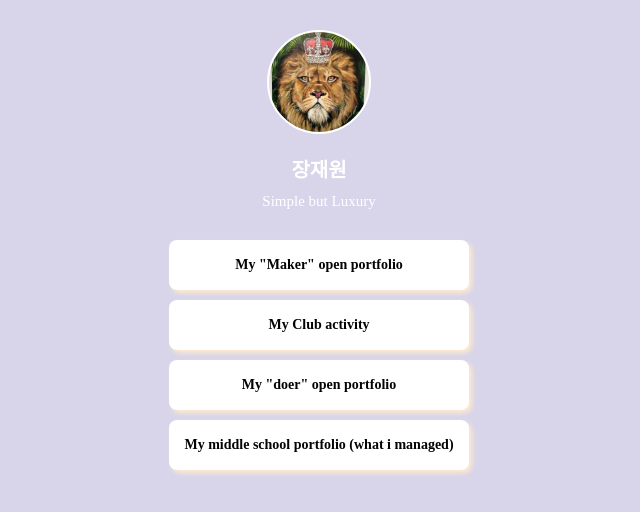
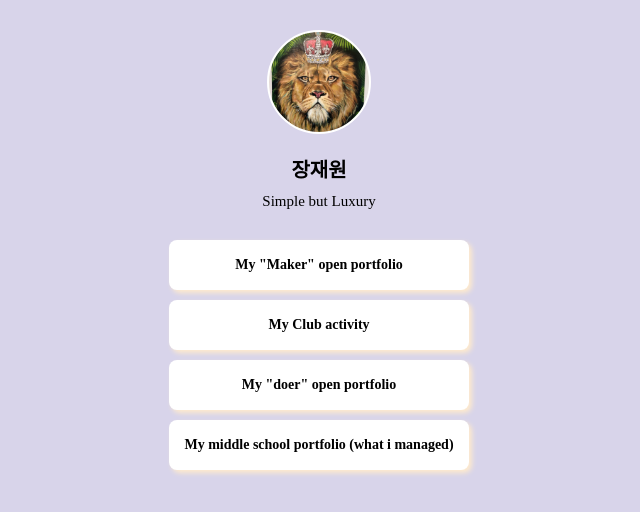
Before and after one commit to jaewonjang2005/mypage, a plain HTML site: page index.html in a window 1280 px wide. Shown: the whole page, without its empty margins (321-961 px from the left). Drawn offline with Linux system fonts and the light colour scheme; a web font is replaced by a local one.

Commit message:
Update index.html

```diff
--- a/index.html
+++ b/index.html
@@ -31,12 +31,12 @@
 
                 }
                 .main {
-                    color:white;
+                    color:rgb(0, 0, 0);
                     font-size: 20px;
                     margin-top: 20px;
                     margin-bottom: 10px;}
                 .sub {
-                color:white;
+                color:rgb(0, 0, 0);
                 font-size: 15px;
                 margin-top: 0px;
                 margin-bottom: 30px;}
@@ -63,7 +63,7 @@
 
                     font-size: 14px ;
                     font-weight: bold;
-                    color: rgb(3, 3, 3);
+                    color: rgb(0, 0, 0);
 
                     display: flex;
                     flex-direction: column;
```
